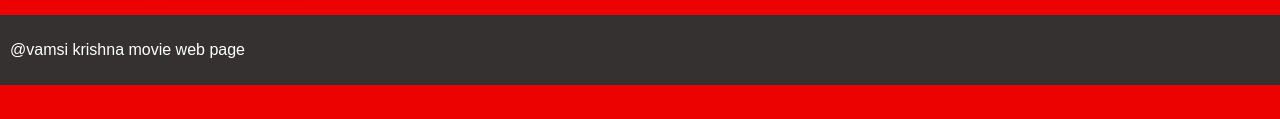
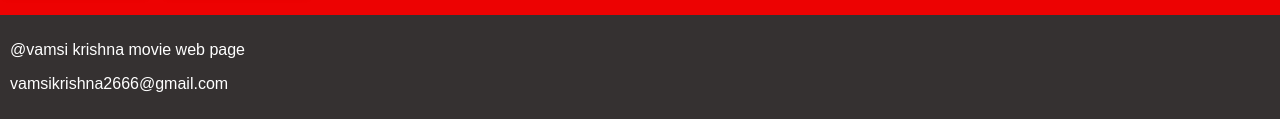
Before and after one commit to vamsikrishna5346/onlinemovies53, a plain HTML site: page index.html in a window 1280 px wide. Shown: the part 1748-1867 px from the top of the page. Before the commit the page ends 1833 px from the top, so only its background shows below. Drawn offline with Linux system fonts and the light colour scheme.

Commit message:
Update index.html

```diff
--- a/index.html
+++ b/index.html
@@ -390,6 +390,7 @@
     </script>
         <footer>
             <p>@vamsi krishna movie web page</p>
+            <p>vamsikrishna2666@gmail.com</p>
         </footer>
 
 
```
